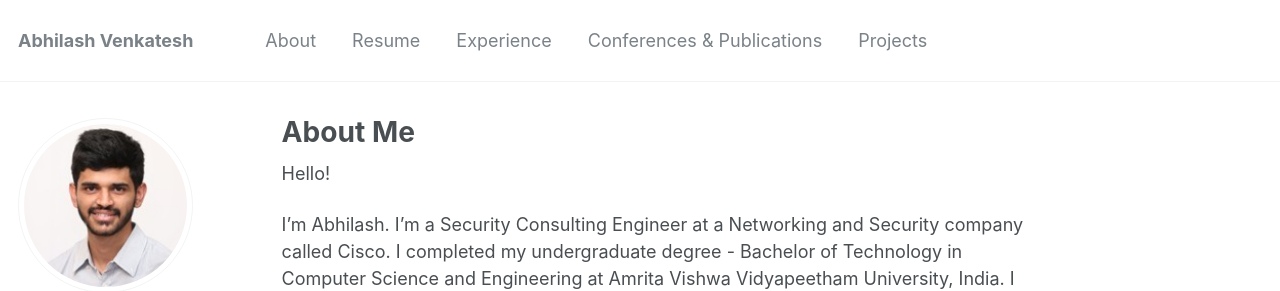
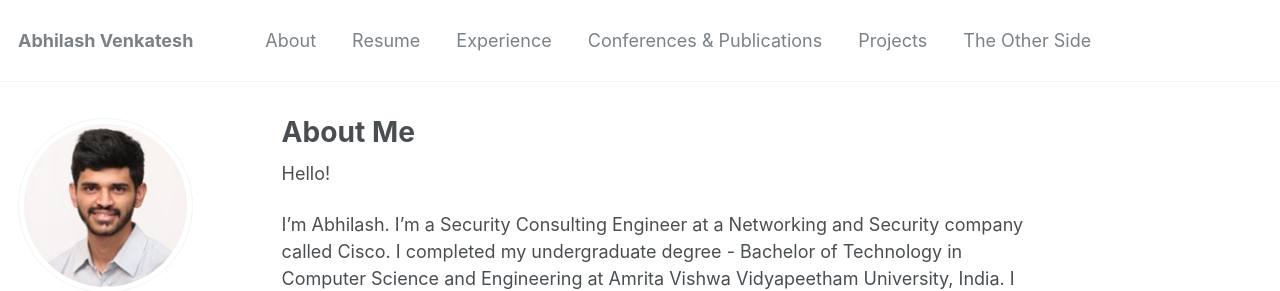
Before and after one commit to PankajPradeep/PankajPradeep.github.io, a Jekyll site: the page built from _pages/about.md, in a window 1280 px wide and 1253 px high. Shown: the top 291 px of the window. Built offline with Jekyll 4.4.1, drawn with Linux system fonts in a browser that asks for light colours.

Commit message:
Update navigation.yml

```diff
--- a/_data/navigation.yml
+++ b/_data/navigation.yml
@@ -14,3 +14,6 @@ main:
 
   - title: "Projects"
     url: /projects/
+
+  - title: "The Other Side"
+    url: https://bit.ly/abhilash_music
```
